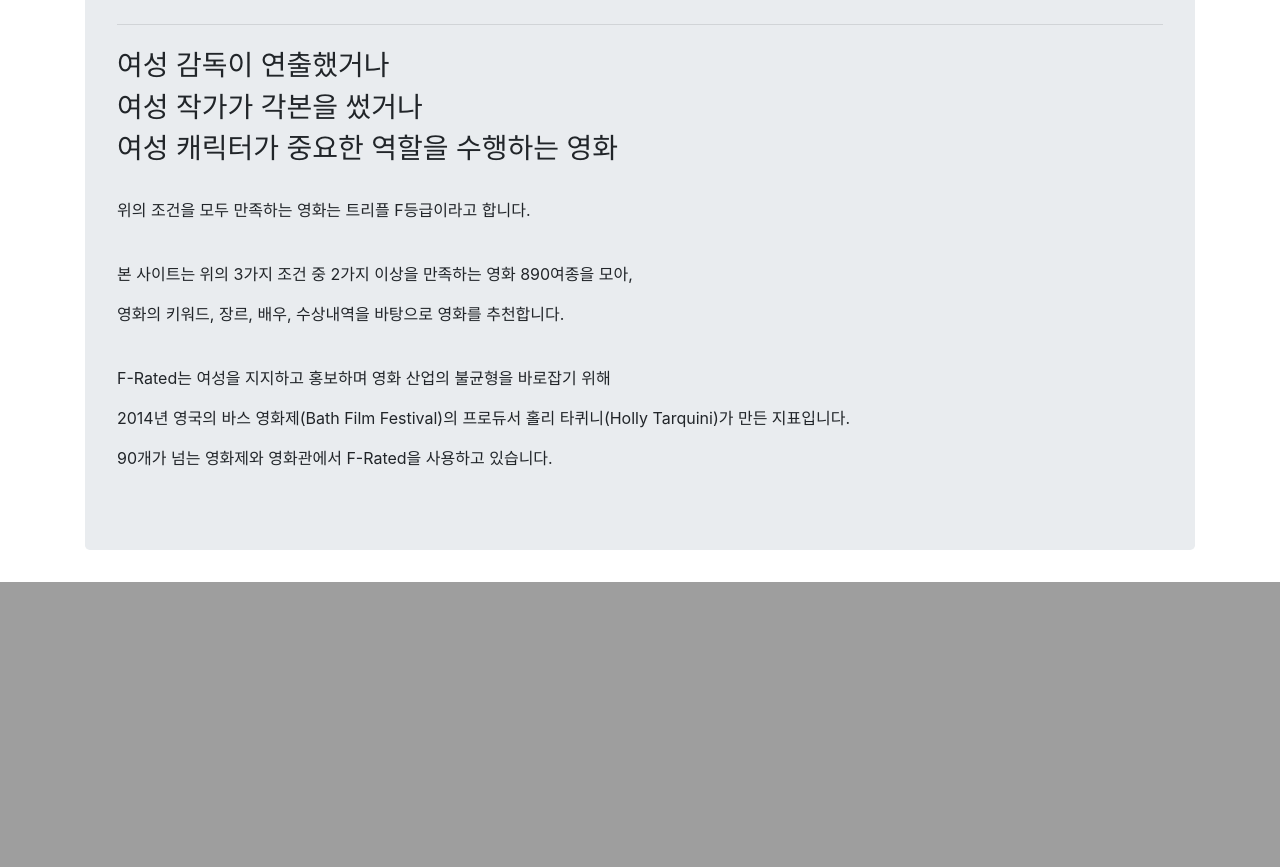
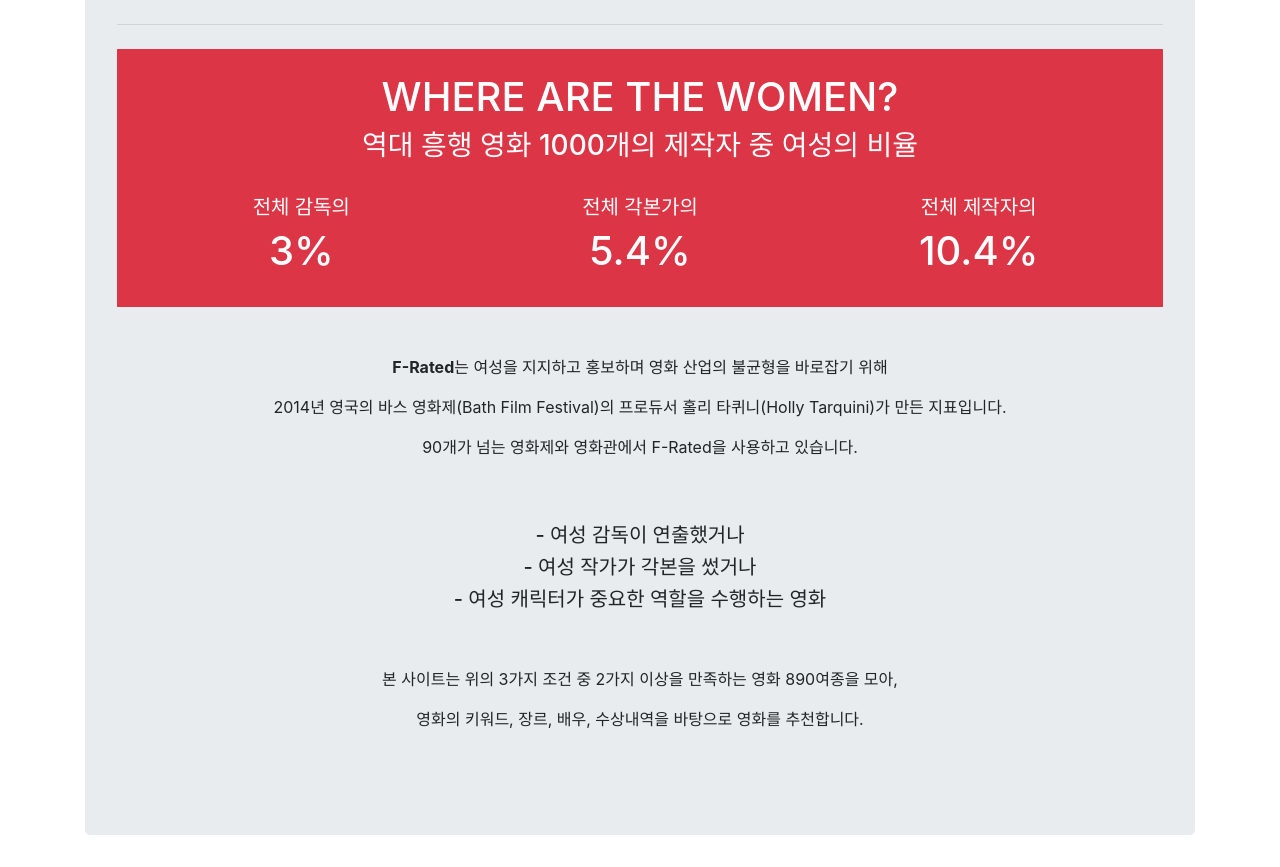
Before and after one commit to da-head0/f-rated, a Flask app: page / in a window 1280 px wide. Shown: the part 931-1798 px from the top of the page. Before the commit the page ends 1513 px from the top, so only its background shows below. Run offline with Flask 2, Linux system fonts and the light colour scheme.

Commit message:
메인 수정

```diff
--- /dev/null
+++ b/movie_app/templates/index.css
@@ -0,0 +1,3 @@
+.panel-transparent {
+    background: none;
+}
--- a/movie_app/templates/index.html
+++ b/movie_app/templates/index.html
@@ -1,5 +1,6 @@
 {% extends 'base.html' %}
 {% block title %}
+<div class="panel panel-primary panel-transparent">
 <div class="container">
     <div class="highlight--img">
         <img src="" style="width:100%"
@@ -7,20 +8,47 @@
     </div>
     {% endblock %}
     {% block main_body  %}
-            <h3>여성 감독이 연출했거나</h3>
-            <h3>여성 작가가 각본을 썼거나</h3>
-            <h3>여성 캐릭터가 중요한 역할을 수행하는 영화</h3>
+    <div class="container-fluid bg-danger text-white">
+        <br>
+    <h1 class="text-center">WHERE ARE THE WOMEN?</h1>
+    <h3 class="text-center">역대 흥행 영화 1000개의 제작자 중 여성의 비율</h3>
+    <br>
+    <div class="container">
+        <div class="row">
+          <div class="col">
+            <h5 class="text-center">전체 감독의</h5>
+            <h1 class="text-center">3%</h1>
+          </div>
+          <div class="col">
+            <h5 class="text-center">전체 각본가의</h5>
+            <h1 class="text-center">5.4%</h1>
+          </div>
+          <div class="col">
+            <h5 class="text-center">전체 제작자의</h5>
+            <h1 class="text-center">10.4%</h1>
             <br>
-            <p>위의 조건을 모두 만족하는 영화는 트리플 F등급이라고 합니다.</p>
+          </div>
+        </div>
+      </div>
+    </div>
+      <br>
+      <br>
+      <div class="row"></div>
+      <p class="text-center"><strong>F-Rated</strong>는 여성을 지지하고 홍보하며 영화 산업의 불균형을 바로잡기 위해</p>
+      <p class="text-center">2014년 영국의 바스 영화제(Bath Film Festival)의 프로듀서
+          홀리 타퀴니(Holly Tarquini)가 만든 지표입니다.</p>
+          <p class="text-center">90개가 넘는 영화제와 영화관에서 F-Rated을 사용하고 있습니다.</p>
+          <br>
+          <br>
+            <h5 class="text-center">- 여성 감독이 연출했거나</h5>
+            <h5 class="text-center">- 여성 작가가 각본을 썼거나</h5>
+            <h5 class="text-center">- 여성 캐릭터가 중요한 역할을 수행하는 영화</h5>
             <br>
-            <p>본 사이트는 위의 3가지 조건 중 2가지 이상을 만족하는 영화 890여종을 모아,</p>
-            <p>영화의 키워드, 장르, 배우, 수상내역을 바탕으로 영화를 추천합니다.</p>
-
             <br>
-            <p>F-Rated는 여성을 지지하고 홍보하며 영화 산업의 불균형을 바로잡기 위해</p>
-            <p>2014년 영국의 바스 영화제(Bath Film Festival)의 프로듀서
-                홀리 타퀴니(Holly Tarquini)가 만든 지표입니다.</p>
-            <p>90개가 넘는 영화제와 영화관에서 F-Rated을 사용하고 있습니다.</p>
+            <p class="text-center">본 사이트는 위의 3가지 조건 중 2가지 이상을 만족하는 영화 890여종을 모아,</p>
+            <p class="text-center">영화의 키워드, 장르, 배우, 수상내역을 바탕으로 영화를 추천합니다.</p>
+            <br>
 
 </div>
+</div>
 {% endblock %}
```
Also changed, not shown: movie_app/templates/ml2.html (+4 -3 lines).
